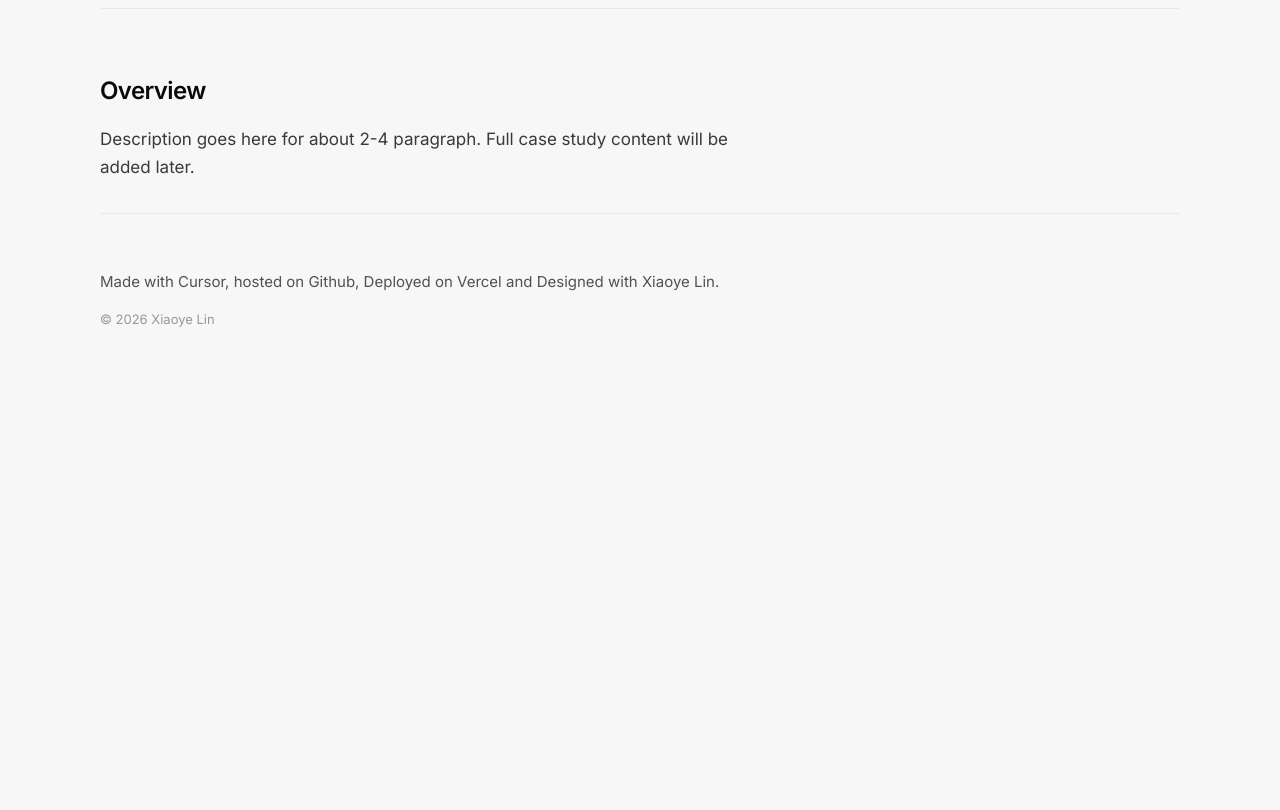
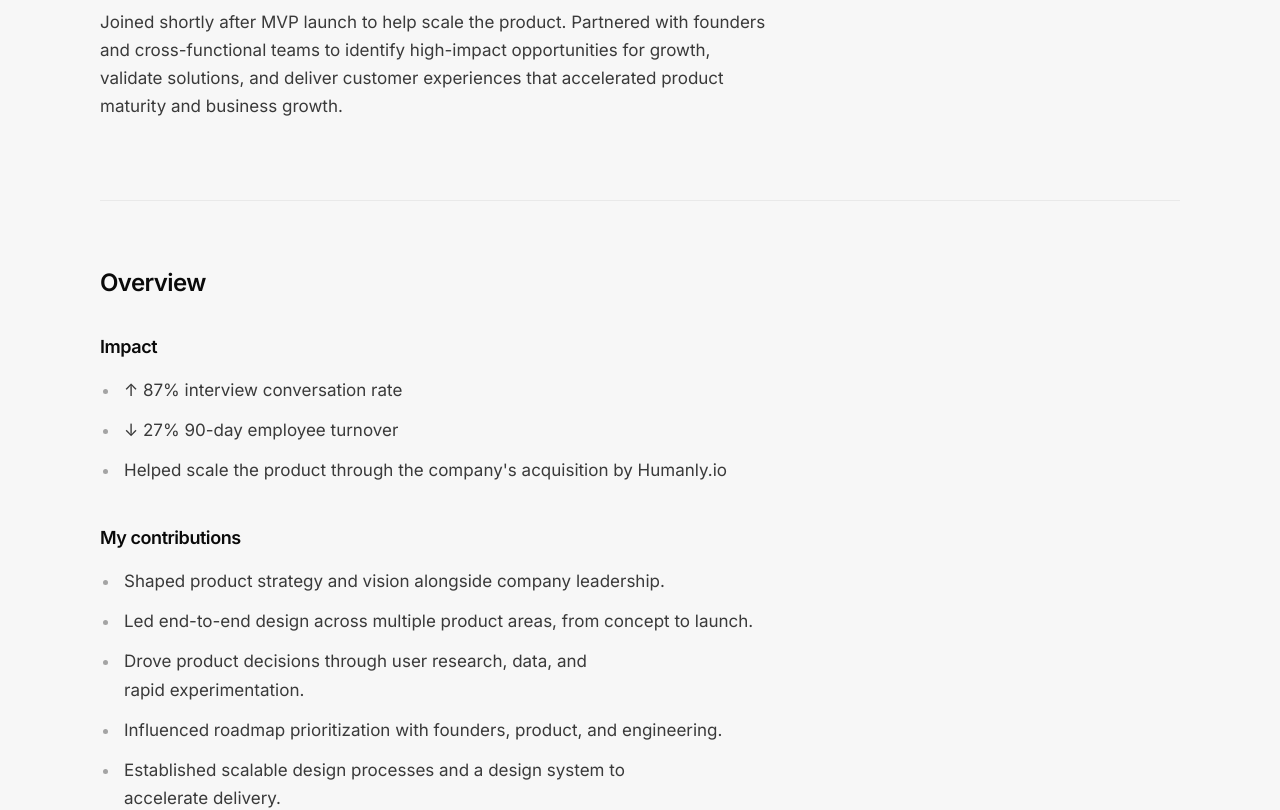
Before and after one commit to fermaigh/site2026, a Next.js app: page /work/hiring-app in a window 1280 px wide. Shown: the part 920-1730 px from the top of the page. Before the commit the page ends 1330 px from the top, so only its background shows below. Built offline with nearby package versions, Linux system fonts and the light colour scheme.

Commit message:
feat: add Hiring app Overview impact and contributions
Replace the Overview placeholder with Impact metrics and contribution
bullets, and ensure Role/Scope intro content is committed.

Co-authored-by: Xiaoye Lin <fermaigh@users.noreply.github.com>

```diff
--- a/app/work/[slug]/page.tsx
+++ b/app/work/[slug]/page.tsx
@@ -5,6 +5,8 @@ import { PageShell } from "@/components/PageShell";
 import {
   getCaseStudyProjects,
   getProject,
+  type CaseStudyBlock,
+  type CaseStudySection,
 } from "@/data/projects";
 
 type PageProps = {
@@ -29,6 +31,52 @@ export async function generateMetadata({
     title: `${project.title} — Xiaoye Lin`,
     description: project.caseStudy.lead,
   };
+}
+
+function CaseStudyBlockContent({ block }: { block: CaseStudyBlock }) {
+  return (
+    <div className="max-w-2xl">
+      <h3 className="font-sans text-[clamp(1rem,3vw,1.125rem)] font-semibold tracking-tight text-foreground">
+        {block.heading}
+      </h3>
+      {block.body ? (
+        <p className="mt-3 font-sans text-[15px] leading-[1.65] text-pretty text-foreground/80 sm:mt-4 sm:text-[17px]">
+          {block.body}
+        </p>
+      ) : null}
+      {block.bullets?.length ? (
+        <ul className="mt-3 list-disc space-y-2 pl-5 font-sans text-[15px] leading-[1.65] text-pretty text-foreground/80 marker:text-foreground/35 sm:mt-4 sm:space-y-3 sm:text-[17px]">
+          {block.bullets.map((item) => (
+            <li key={item} className="ps-1">
+              {item}
+            </li>
+          ))}
+        </ul>
+      ) : null}
+    </div>
+  );
+}
+
+function CaseStudySectionContent({ section }: { section: CaseStudySection }) {
+  return (
+    <>
+      <h2 className="font-sans text-[clamp(1.125rem,4vw,1.5rem)] font-semibold tracking-tight text-foreground">
+        {section.heading}
+      </h2>
+      {section.body ? (
+        <p className="mt-3 max-w-2xl font-sans text-[15px] leading-[1.65] text-pretty text-foreground/80 sm:mt-4 sm:text-[17px]">
+          {section.body}
+        </p>
+      ) : null}
+      {section.blocks?.length ? (
+        <div className="mt-6 space-y-8 sm:mt-8 sm:space-y-10">
+          {section.blocks.map((block) => (
+            <CaseStudyBlockContent key={block.heading} block={block} />
+          ))}
+        </div>
+      ) : null}
+    </>
+  );
 }
 
 export default async function CaseStudyPage({ params }: PageProps) {
@@ -90,12 +138,7 @@ export default async function CaseStudyPage({ params }: PageProps) {
               key={section.heading}
               className={`reveal reveal-delay-${Math.min(index + 1, 3)}`}
             >
-              <h2 className="font-sans text-[clamp(1.125rem,4vw,1.5rem)] font-semibold tracking-tight text-foreground">
-                {section.heading}
-              </h2>
-              <p className="mt-3 max-w-2xl font-sans text-[15px] leading-[1.65] text-pretty text-foreground/80 sm:mt-4 sm:text-[17px]">
-                {section.body}
-              </p>
+              <CaseStudySectionContent section={section} />
             </section>
           ))}
         </div>
--- a/data/projects.ts
+++ b/data/projects.ts
@@ -1,6 +1,13 @@
+export type CaseStudyBlock = {
+  heading: string;
+  body?: string;
+  bullets?: string[];
+};
+
 export type CaseStudySection = {
   heading: string;
-  body: string;
+  body?: string;
+  blocks?: CaseStudyBlock[];
 };
 
 export type CaseStudy = {
@@ -48,11 +55,35 @@ export const projects: Project[] = [
     thumbnail: "/projects/hiring-app.webp",
     video: "/projects/hiring-app.mp4",
     caseStudy: {
-      lead: "Case study details coming soon.",
+      role: "Lead Product Designer",
+      scope:
+        "End-to-end user experience from execution across hiring managers, franchise owners, and job seekers.",
+      lead:
+        "Joined shortly after MVP launch to help scale the product. Partnered with founders and cross-functional teams to identify high-impact opportunities for growth, validate solutions, and deliver customer experiences that accelerated product maturity and business growth.",
       sections: [
         {
           heading: "Overview",
-          body: "Description goes here for about 2-4 paragraph. Full case study content will be added later.",
+          blocks: [
+            {
+              heading: "Impact",
+              bullets: [
+                "↑ 87% interview conversation rate",
+                "↓ 27% 90-day employee turnover",
+                "Helped scale the product through the company's acquisition by Humanly.io",
+              ],
+            },
+            {
+              heading: "My contributions",
+              bullets: [
+                "Shaped product strategy and vision alongside company leadership.",
+                "Led end-to-end design across multiple product areas, from concept to launch.",
+                "Drove product decisions through user research, data, and rapid experimentation.",
+                "Influenced roadmap prioritization with founders, product, and engineering.",
+                "Established scalable design processes and a design system to accelerate delivery.",
+                "Mentored designers and elevated design quality across the organization.",
+              ],
+            },
+          ],
         },
       ],
     },
```
